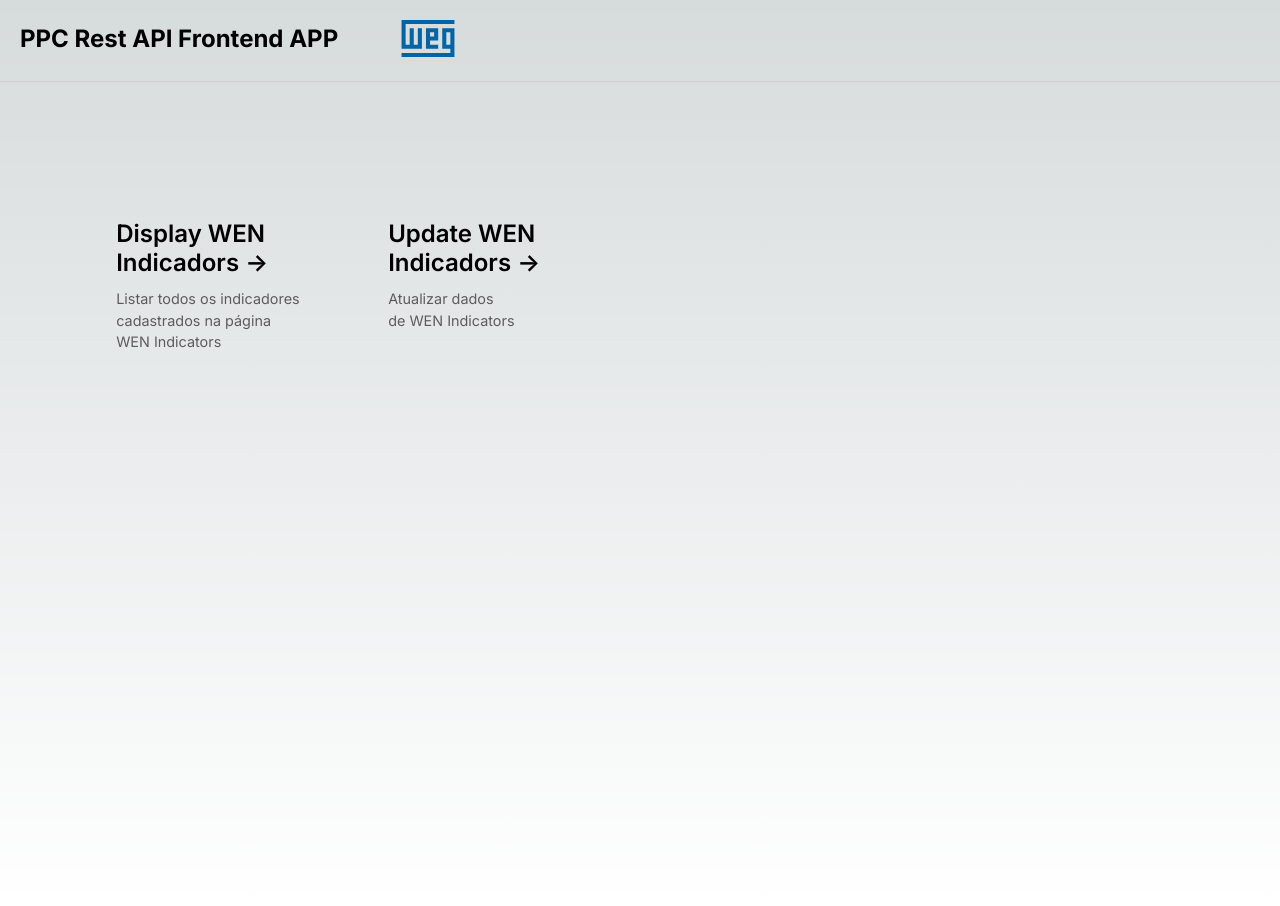
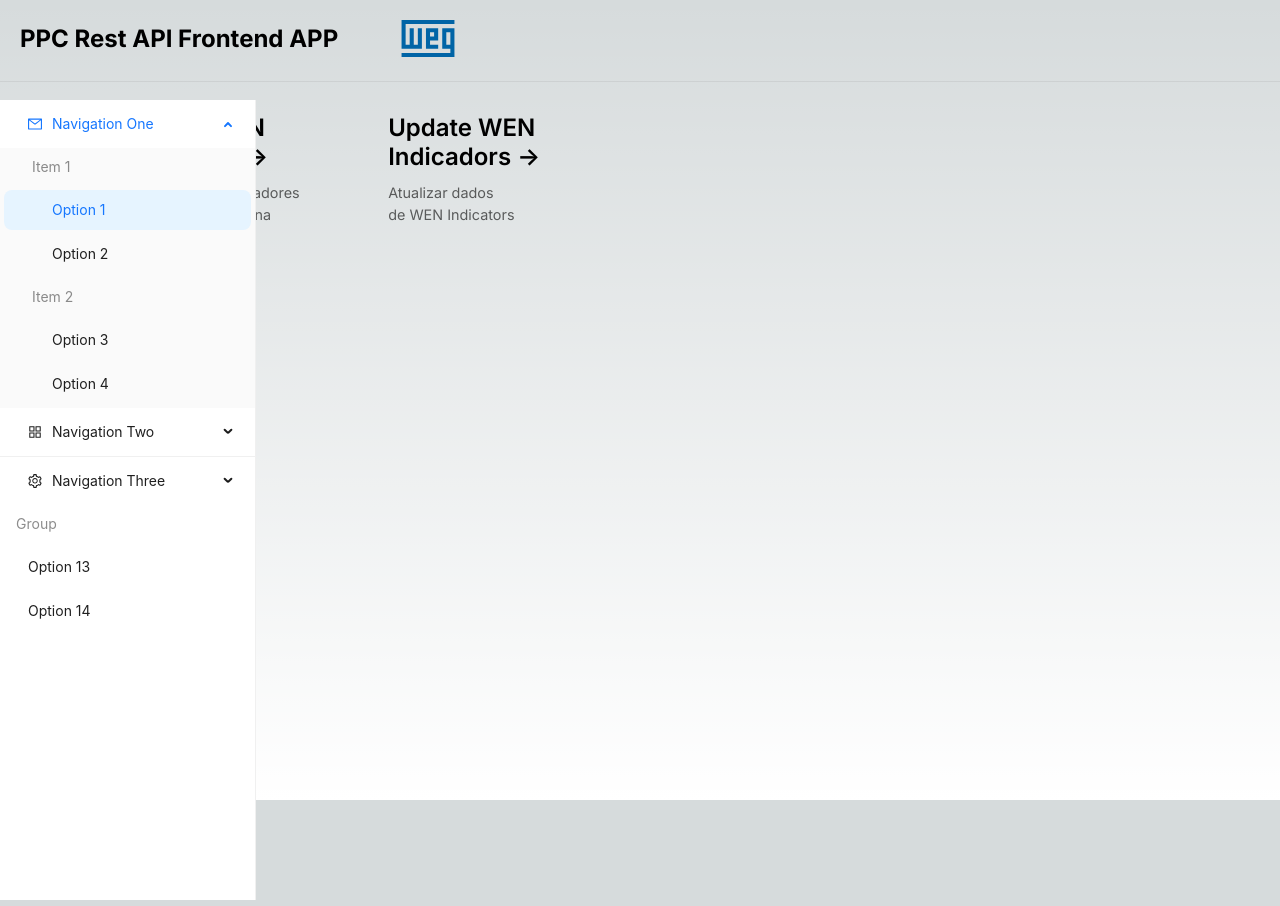
Before and after one commit to RA4Z/ppc_rest_frontend, a Next.js app: page / in a window 1280 px wide. After the commit the page ends 800 px from the top, so only its background shows below. Built offline with nearby package versions, Linux system fonts and the light colour scheme.

Commit message:
Criando componente de side bar

```diff
--- a/src/app/layout.tsx
+++ b/src/app/layout.tsx
@@ -2,6 +2,7 @@ import type { Metadata } from "next";
 import { Inter } from "next/font/google";
 import "./globals.css";
 import Header from "components/Header";
+import SideBar from "components/SideBar";
 
 const inter = Inter({ subsets: ["latin"] });
 
@@ -19,6 +20,7 @@ export default function RootLayout({
     <html lang="en">
       <body className={inter.className}>
         <Header />
+        <SideBar />
         {children}
       </body>
     </html>
--- a/src/components/Header.module.scss
+++ /dev/null
@@ -1,7 +0,0 @@
-.center {
-    display: flex;
-    justify-content: flex-start;
-    align-items: center;
-    position: relative;
-    padding: 20px 0 0 20px;
-  }
--- /dev/null
+++ b/src/components/Header/Header.module.scss
@@ -0,0 +1,12 @@
+.head {
+  position: fixed;
+  z-index: 10;
+  width: 100%;
+}
+
+.center {
+  display: flex;
+  justify-content: flex-start;
+  align-items: center;
+  padding: 20px 0 0 20px;
+}
--- a/src/components/Header.tsx
+++ b/src/components/Header/index.tsx
@@ -2,17 +2,18 @@ import { Divider } from 'antd';
 import styles from './Header.module.scss'
 import Image from "next/image";
 import Link from 'next/link';
+import SideBar from 'components/SideBar';
 
 export default function Header() {
     return (
-        <>
+        <header className={styles.head}>
             <Link href={'/'}>
-                <header className={styles.center}>
+                <div className={styles.center}>
                     <h2>PPC Rest API Frontend APP</h2>
                     <Image className={styles.logo} src="/WEG.svg" alt="Logotipo da WEG" width={180} height={37} priority />
-                </header>
+                </div>
             </Link>
             <Divider />
-        </>
+        </header>
     )
 }
--- /dev/null
+++ b/src/components/SideBar/SideBar.module.scss
@@ -0,0 +1,7 @@
+.side {
+    position: fixed;
+    height: 100%;
+    margin-top: 100px;
+    width: 256px;
+    z-index: 10;
+}
--- /dev/null
+++ b/src/components/SideBar/index.tsx
@@ -0,0 +1,90 @@
+'use client'
+import styles from './SideBar.module.scss'
+import { AppstoreOutlined, MailOutlined, SettingOutlined } from '@ant-design/icons';
+import type { MenuProps } from 'antd';
+import { Menu } from 'antd';
+
+type MenuItem = Required<MenuProps>['items'][number];
+
+const items: MenuItem[] = [
+    {
+        key: 'sub1',
+        label: 'Navigation One',
+        icon: <MailOutlined />,
+        children: [
+            {
+                key: 'g1',
+                label: 'Item 1',
+                type: 'group',
+                children: [
+                    { key: '1', label: 'Option 1' },
+                    { key: '2', label: 'Option 2' },
+                ],
+            },
+            {
+                key: 'g2',
+                label: 'Item 2',
+                type: 'group',
+                children: [
+                    { key: '3', label: 'Option 3' },
+                    { key: '4', label: 'Option 4' },
+                ],
+            },
+        ],
+    },
+    {
+        key: 'sub2',
+        label: 'Navigation Two',
+        icon: <AppstoreOutlined />,
+        children: [
+            { key: '5', label: 'Option 5' },
+            { key: '6', label: 'Option 6' },
+            {
+                key: 'sub3',
+                label: 'Submenu',
+                children: [
+                    { key: '7', label: 'Option 7' },
+                    { key: '8', label: 'Option 8' },
+                ],
+            },
+        ],
+    },
+    {
+        type: 'divider',
+    },
+    {
+        key: 'sub4',
+        label: 'Navigation Three',
+        icon: <SettingOutlined />,
+        children: [
+            { key: '9', label: 'Option 9' },
+            { key: '10', label: 'Option 10' },
+            { key: '11', label: 'Option 11' },
+            { key: '12', label: 'Option 12' },
+        ],
+    },
+    {
+        key: 'grp',
+        label: 'Group',
+        type: 'group',
+        children: [
+            { key: '13', label: 'Option 13' },
+            { key: '14', label: 'Option 14' },
+        ],
+    },
+];
+
+export default function SideBar() {
+    function clicou() {
+        console.log('Clicou')
+    }
+    return (
+        <Menu
+            className={styles.side}
+            onClick={() => clicou()}
+            defaultSelectedKeys={['1']}
+            defaultOpenKeys={['sub1']}
+            mode="inline"
+            items={items} />
+    )
+}
```
